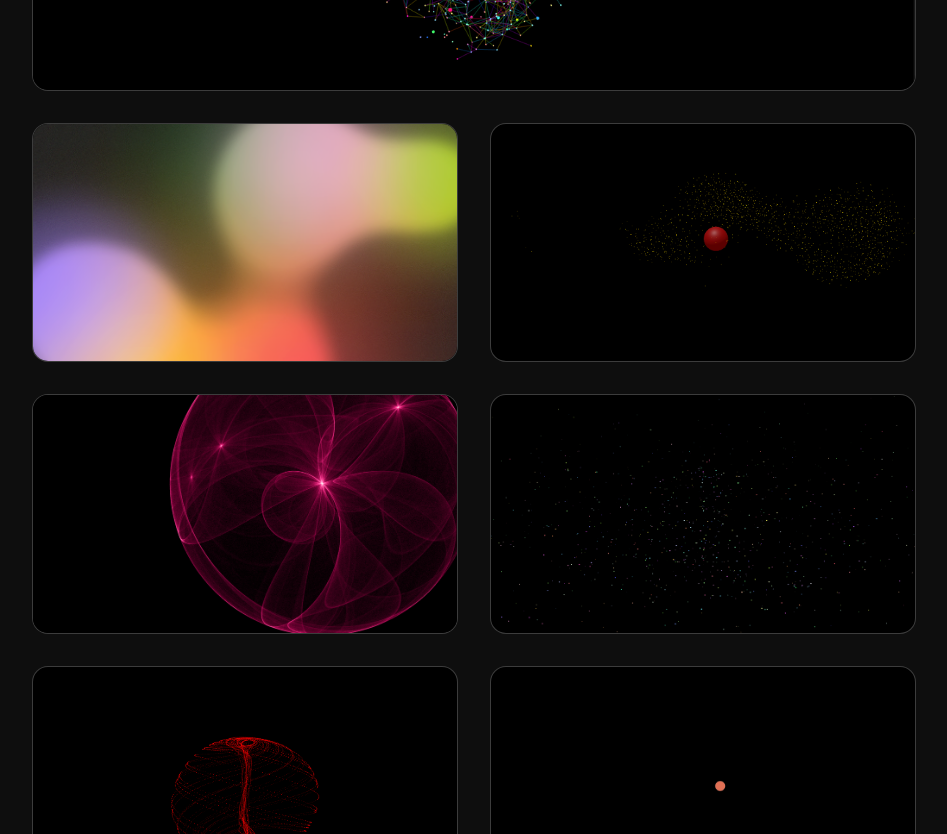
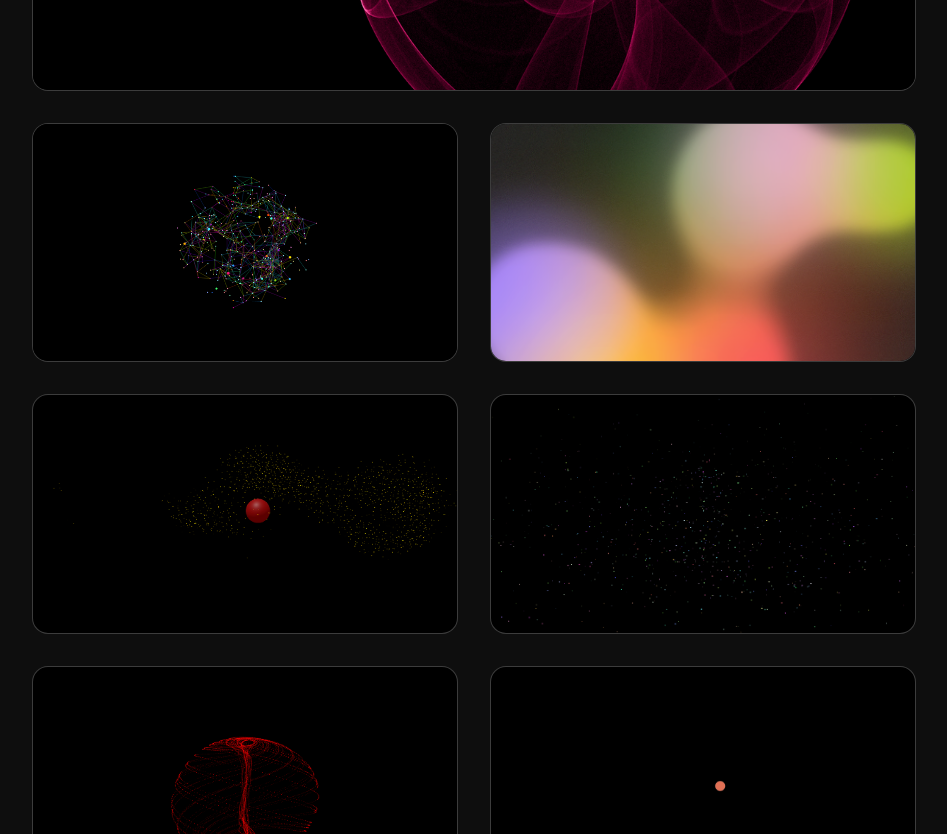
Before and after one commit to juji/jujiplay, a Next.js app: page / in a window 1280 px wide. Shown: the part 460-1294 px from the top of the page, without its empty margins (166-1113 px from the left). Built offline with nearby package versions, Linux system fonts and the light colour scheme.

Commit message:
chaos canvas to first

```diff
--- a/src/components/projects.tsx
+++ b/src/components/projects.tsx
@@ -3,6 +3,14 @@ import styles from './projects.module.css'
 import ImageLink from './image-link'
 
 const projects = [
+  {
+    id: 'chaos-canvas',
+    href: 'https://chaoscanvas.jujiplay.com',
+    label: 'Chaos Canvas',
+    imageSmall: '/clifford-dejong-600.webp',
+    imageMedium: '/clifford-dejong.webp',
+    imageLarge: '/clifford-dejong.png',
+  },
   {
     id: 'balance',
     href: 'https://balance.jujiplay.com/',
@@ -26,14 +34,6 @@ const projects = [
     imageSmall: '/boids-600.webp',
     imageMedium: '/boids.webp',
     imageLarge: '/boids.png',
-  },
-  {
-    id: 'chaos-canvas',
-    href: 'https://chaoscanvas.jujiplay.com',
-    label: 'Chaos Canvas',
-    imageSmall: '/clifford-dejong-600.webp',
-    imageMedium: '/clifford-dejong.webp',
-    imageLarge: '/clifford-dejong.png',
   },
   {
     id: 'circular',
```
